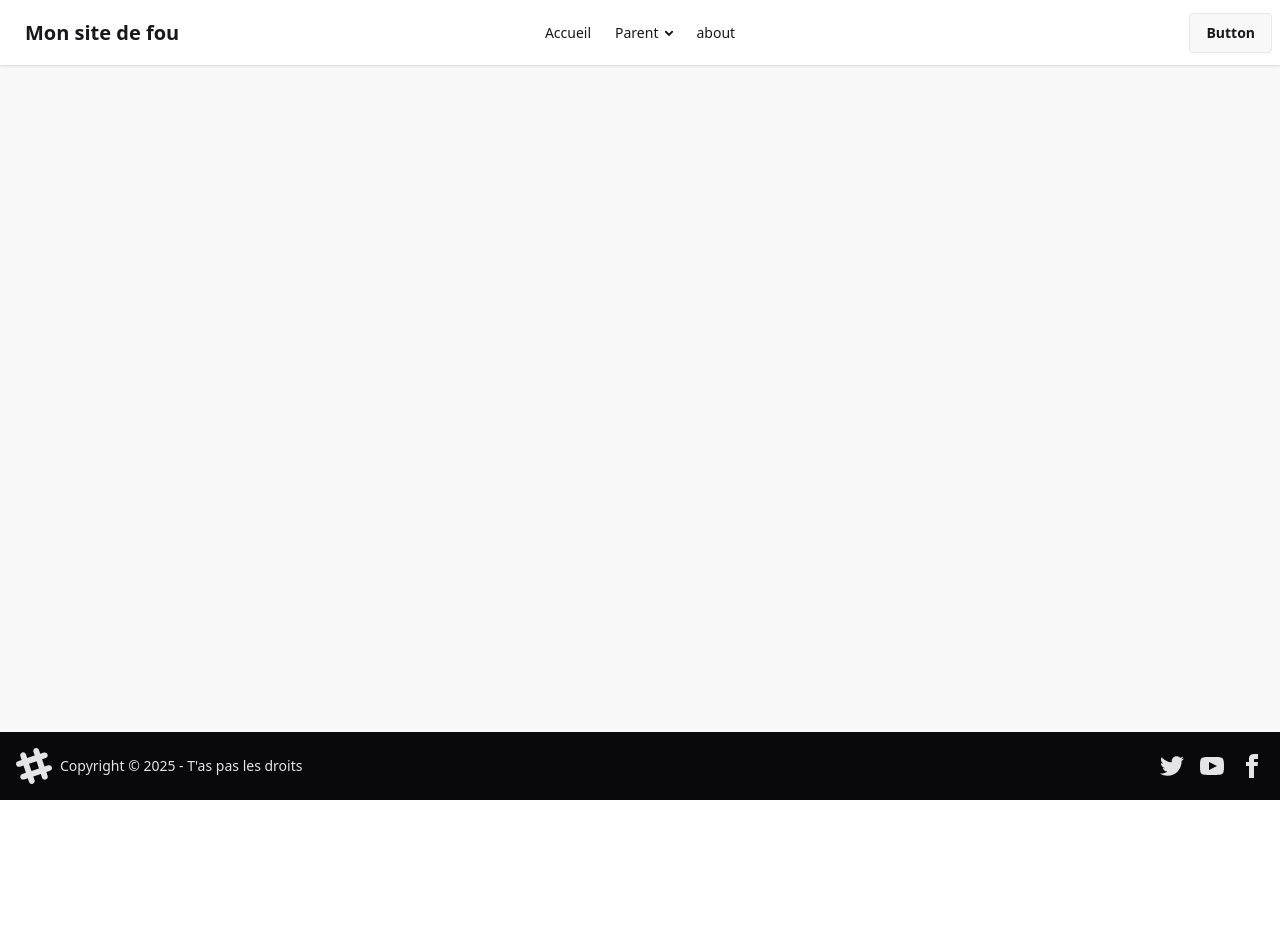
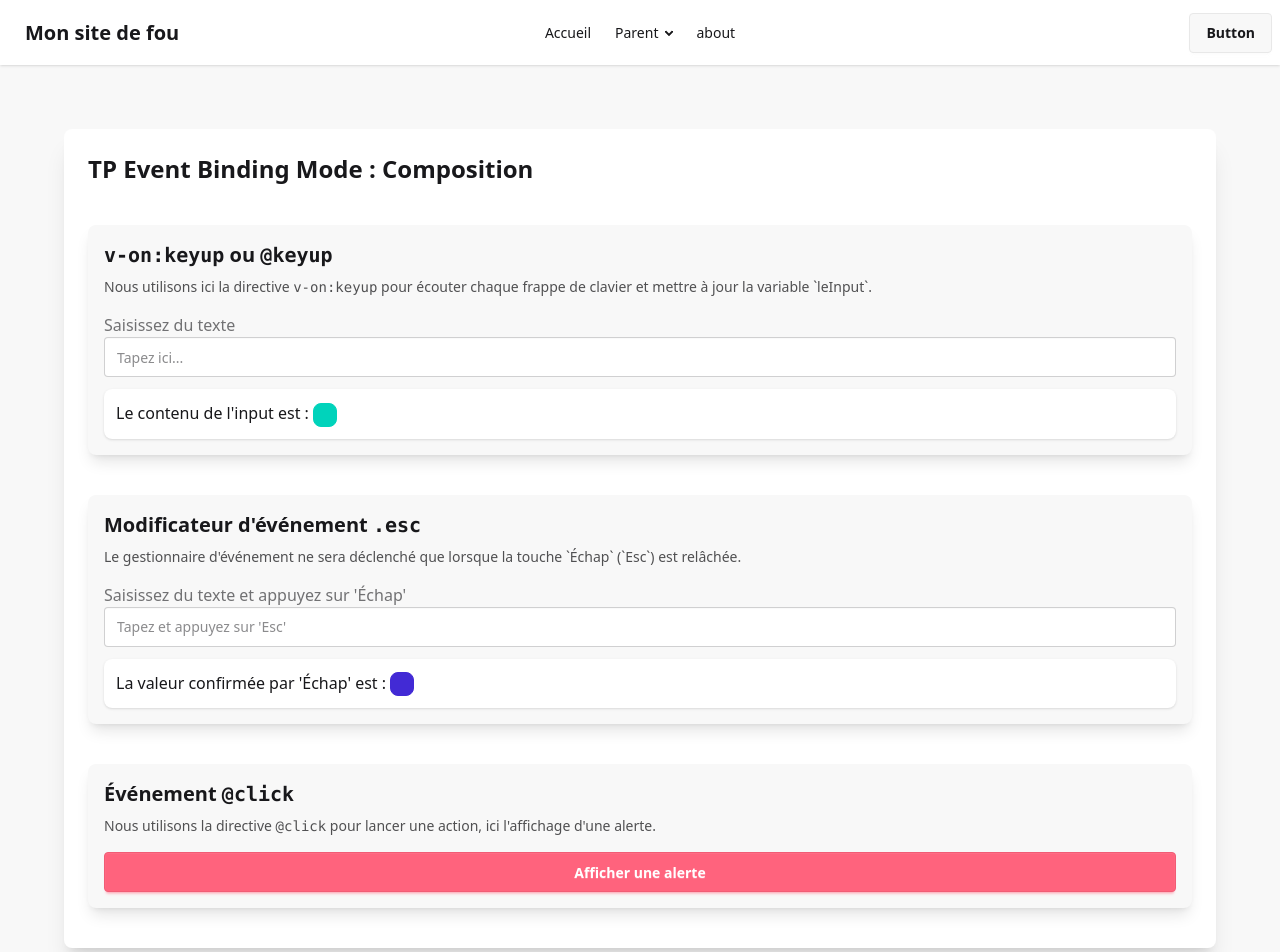
Before and after one commit to El-pollo-loco-adrar/mega_cours_vue, a Vue app: page /von2 in a window 1280 px wide. Shown: the top 952 px of the page. Before the commit the page ends 800 px from the top, so only its background shows below. Built offline with nearby package versions, Linux system fonts and the light colour scheme.

Commit message:
exo v ON

```diff
--- a/src/components/AppHeader.vue
+++ b/src/components/AppHeader.vue
@@ -14,7 +14,7 @@
         <li>
           <a>Parent</a>
           <ul class="p-2">
-            <li><router-link to="/exercice">Exercices</router-link></li>
+            <li><router-link to="/indexExercice">Exercices</router-link></li>
             <li><a>Leçons</a></li>
             <li><a>TP</a></li>
           </ul>
@@ -32,7 +32,7 @@
         <details>
           <summary>Parent</summary>
           <ul class="p-2">
-            <li><router-link to="/exercice">Exercices</router-link></li>
+            <li><router-link to="/indexExercice">Exercices</router-link></li>
             <li><a>Leçons</a></li>
             <li><a>TP</a></li>
           </ul>
@@ -49,7 +49,7 @@
 </template>
 
 <script setup>
-  import { RouterLink } from 'vue-router';
+
 
 </script>
 
--- a/src/router/index.js
+++ b/src/router/index.js
@@ -15,14 +15,24 @@ const router = createRouter({
             component: () => import('../views/About.vue')
         },
         {
-            path: '/exercice',
-            name: 'exercice',
-            component: () => import('../views/exercices/index.vue')
+            path: '/indexExercice',
+            name: 'indexExercice',
+            component: () => import('../views/exercices/indexExercices.vue')
         },
         {
             path: '/dataBinding',
             name: 'data',
             component: () => import('../views/exercices/dataBinding.vue')
+        },
+        {
+            path: '/von',
+            name: 'vonExercice',
+            component: () => import('../views/exercices/vOnExercice.vue')
+        },
+        {
+            path: '/von2',
+            name: 'vonExercice2',
+            component: () => import('../views/exercices/vOnExercice2.vue')
         }
     ]
 });
--- a/src/views/exercices/index.vue
+++ /dev/null
@@ -1,53 +0,0 @@
-<template>
-  <div>
-    <input v-model="value" />
-  </div>
-</template>
-
-<script setup lang='js'>
-import { computed, watch, onMounted, onUpdated, onBeforeUnmount } from 'vue'
-
-const props = defineProps({
-  // v-model
-  modelValue: {
-    default: '',
-  },
-});
-
-const emit = defineEmits({
-  // v-model event with validation
-  'update:modelValue': (value) => value !== null,
-});
-
-const value = computed({
-  get () {
-    return props.modelValue;
-  },
-  set (value) {
-    emit('update:modelValue', value);
-  },
-});
-
-const stopWatch = watch(
-  () => props.modelValue, async (_newValue, _oldValue) => {
-    // do something
-  },
-  {
-    immediate: true
-  }
-);
-
-onMounted(() => {
-});
-
-onUpdated(() => {
-});
-
-onBeforeUnmount(() => {
-  stopWatch();
-});
-
-</script>
-
-<style scoped lang="scss">
-</style>
--- /dev/null
+++ b/src/views/exercices/indexExercices.vue
@@ -0,0 +1,12 @@
+<template>
+    <router-link to="/dataBinding"><button class="btn btn-wide">Data Binding</button></router-link>
+    <router-link to="/von"><button class="btn btn-wide">v-on 1</button></router-link>
+    <router-link to="/von2"><button class="btn btn-wide">v-on 2</button></router-link>
+</template>
+
+<script setup lang='js'>
+    import { RouterLink } from 'vue-router';
+</script>
+
+<style scoped lang="scss">
+</style>
--- /dev/null
+++ b/src/views/exercices/vOnExercice.vue
@@ -0,0 +1,37 @@
+<template>
+    <h2 class="text-2xl">Incrémentation avec v-on</h2>
+    <div class="flex gap-6 items-center justify-center mt-10">
+
+    <button  @click="decre" class="btn btn-outline btn-error">-</button>
+
+    <h1>Le nombre : {{ count }}</h1>
+
+    <button @mousedown="increm" class="btn btn-outline btn-success">+</button>
+    <p>Click gauche = +1 | click molette = +10</p>
+    </div>
+
+</template>
+
+<script setup lang='js'>
+    import { ref } from 'vue';
+
+    const count = ref(0)
+
+    function increm(event){
+        if(event.button ===1){
+            count.value +=99
+        }else if(event.button ===0) {
+            count.value +=1
+        }
+    }
+    function decre(){
+        if(count.value >=11){
+            count.value -=11
+        }else{
+            count.value --
+        }
+    }
+</script>
+
+<style scoped lang="scss">
+</style>
--- /dev/null
+++ b/src/views/exercices/vOnExercice2.vue
@@ -0,0 +1,83 @@
+<template>
+    <div class="container mx-auto p-4 md:p-8">
+        <div class="card bg-base-100 shadow-xl rounded-box p-6">
+            <h5 class="card-title text-2xl font-bold mb-4">TP Event Binding Mode : Composition</h5>
+
+            <!-- Section pour la gestion des événements de clavier -->
+            <div class="mt-6 mb-4 card bg-base-200 shadow-lg rounded-box p-4">
+                <h6 class="text-xl font-semibold mb-2"><code>v-on:keyup</code> ou <code>@keyup</code></h6>
+                <p class="text-sm opacity-75 mb-4">
+                    Nous utilisons ici la directive <code>v-on:keyup</code> pour écouter chaque frappe de clavier et
+                    mettre à jour la variable `leInput`.
+                </p>
+                <label class="form-control w-full">
+                    <div class="label">
+                        <span class="label-text">Saisissez du texte</span>
+                    </div>
+                    <input
+                        type="text"
+                        placeholder="Tapez ici..."
+                        class="input input-bordered w-full"
+                        v-model="leInput" />
+                </label>
+                <div class="mt-3 p-3 bg-base-100 rounded-box shadow">
+                    <p>Le contenu de l'input est : <span class="badge badge-accent">{{ leInput }}</span></p>
+                </div>
+            </div>
+
+            <!-- Section pour le modificateur d'événement .esc -->
+            <div class="mt-6 mb-4 card bg-base-200 shadow-lg rounded-box p-4">
+                <h6 class="text-xl font-semibold mb-2">Modificateur d'événement <code>.esc</code></h6>
+                <p class="text-sm opacity-75 mb-4">
+                    Le gestionnaire d'événement ne sera déclenché que lorsque la touche `Échap` (`Esc`) est relâchée.
+                </p>
+                <label class="form-control w-full">
+                    <div class="label">
+                        <span class="label-text">Saisissez du texte et appuyez sur 'Échap'</span>
+                    </div>
+                    <input
+                        type="text"
+                        placeholder="Tapez et appuyez sur 'Esc'"
+                        class="input input-bordered w-full"
+                        v-model="tempInput"
+                        @keyup.esc="confirmInput"
+                        />
+                </label>
+                <div class="mt-3 p-3 bg-base-100 rounded-box shadow">
+                    <p>La valeur confirmée par 'Échap' est : <span class="badge badge-primary">{{ confirmedInput }}</span></p>
+                </div>
+            </div>
+
+            <!-- Section pour l'événement de clic -->
+            <div class="mt-6 mb-4 card bg-base-200 shadow-lg rounded-box p-4">
+                <h6 class="text-xl font-semibold mb-2">Événement <code>@click</code></h6>
+                <p class="text-sm opacity-75 mb-4">
+                    Nous utilisons la directive <code>@click</code> pour lancer une action, ici l'affichage d'une
+                    alerte.
+                </p>
+                <button class="btn btn-error text-white" @click="alertButton">
+                    Afficher une alerte
+                </button>
+            </div>
+        </div>
+    </div>
+</template>
+
+<script setup lang='js'>
+    import { ref} from 'vue';
+
+    const leInput = ref("")
+
+    const tempInput = ref("")
+    const confirmedInput = ref("")
+    function confirmInput(){
+        confirmedInput.value = tempInput.value
+    }
+
+    function alertButton(){
+        alert("Attention à l'alerte !")
+    }
+</script>
+
+<style scoped lang="scss">
+</style>
```
